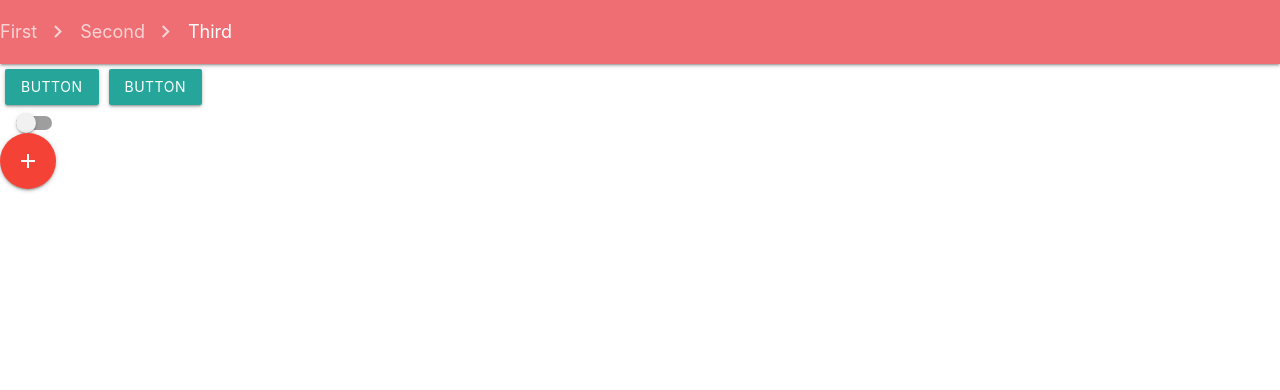
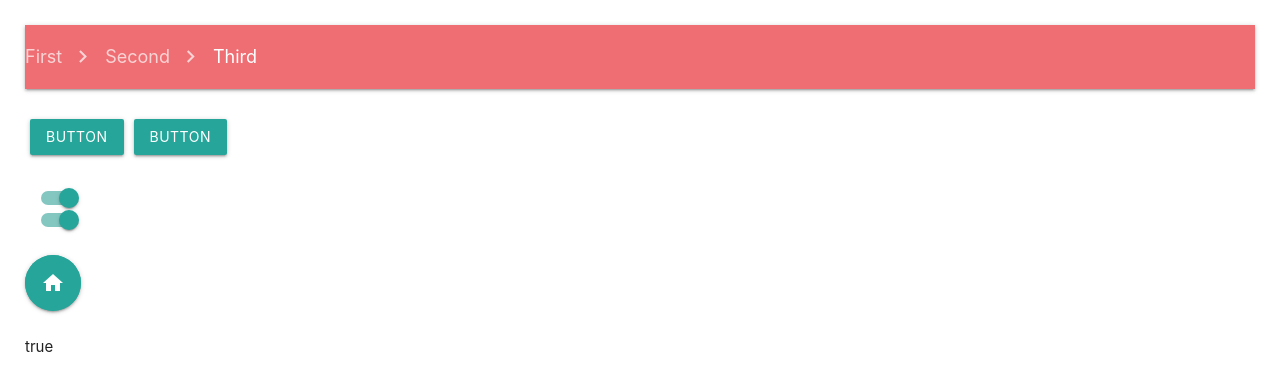
Before and after one commit to Yuriyzhdanov/component-library, a Vue app: page / in a window 1280 px wide. Shown: the top 390 px of the page. Built offline with nearby package versions, Linux system fonts and the light colour scheme.

Commit message:
Implemented: MFAB

```diff
--- a/src/App.vue
+++ b/src/App.vue
@@ -11,6 +11,8 @@ export default {
     return {
       users: [],
       isAgeConfirmed: false,
+      hasNewMessage: true,
+      isLoggedIn: true,
     }
   },
 
@@ -34,11 +36,22 @@ export default {
     </article>
 
     <article>
-      <MSwitch v-model="isAgeConfirmed" />
+      <MSwitch v-model="hasNewMessage" />
+      <MSwitch v-model="isLoggedIn" />
     </article>
 
     <article>
-      <MFAB />
+      <MFAB icon="home" v-model="hasNewMessage" :is-show="isLoggedIn" />
+    </article>
+
+    <article>
+      {{ hasNewMessage }}
     </article>
   </section>
 </template>
+
+<style>
+article {
+  margin: 25px;
+}
+</style>
--- a/src/components/MFAB.vue
+++ b/src/components/MFAB.vue
@@ -1,8 +1,21 @@
 <script>
-export default {}
+export default {
+  props: ['icon', 'modelValue', 'isShow'],
+
+  emit: ['update:model-value'],
+
+  mounted() {
+    console.log('MFAB mounted')
+  },
+}
 </script>
+
 <template>
-  <a class="btn-floating btn-large waves-effect waves-light red"
-    ><i class="material-icons">add</i></a
+  <a
+    class="btn-floating btn-large waves-effect waves-light scale-transition"
+    :class="{ pulse: modelValue, 'scale-out': !isShow }"
+    @click="$emit('update:model-value', false)"
   >
+    <i class="material-icons">{{ icon }}</i>
+  </a>
 </template>
```
